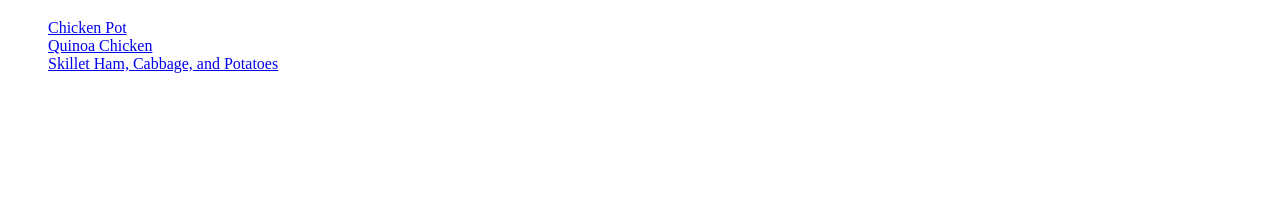
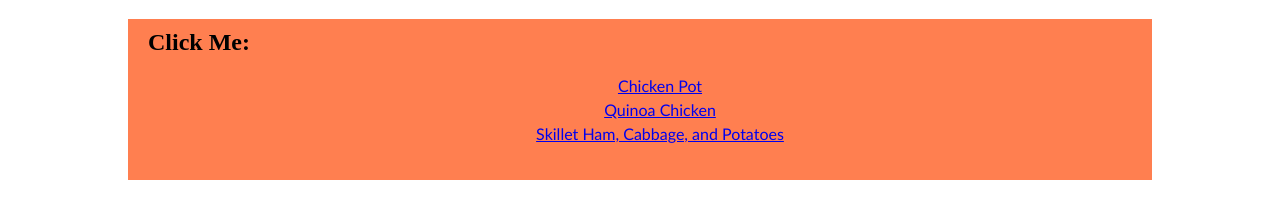
Before and after one commit to chandlerNick/odin-recipes, a plain HTML site: page index.html in a window 1280 px wide. Shown: the part 81-300 px from the top of the page. Drawn offline with Linux system fonts and the light colour scheme.

Commit message:
Add some styling

```diff
--- a/index.html
+++ b/index.html
@@ -8,12 +8,14 @@
 </head>
 <body>
     <h1>Odin Recipes</h1>
-
-    <ul class="homepage-nav">
-        <li><a class="intersite-link" href="./recipes/chickenpot.html">Chicken Pot</a></li>
-        <li><a class="intersite-link" href="./recipes/quinoachicken.html">Quinoa Chicken</a></li>
-        <li><a class="intersite-link" href="./recipes/skilletham.html">Skillet Ham, Cabbage, and Potatoes</a></li>
-    </ul>
+    <div class="homepage-nav">
+        <h2 class="homepage-nav">Click Me:</h2>
+        <ul class="homepage-nav">
+        <li class="homepage-nav"><a class="intersite-link" href="./recipes/chickenpot.html">Chicken Pot</a></li>
+        <li class="homepage-nav"><a class="intersite-link" href="./recipes/quinoachicken.html">Quinoa Chicken</a></li>
+        <li class="homepage-nav"><a class="intersite-link" href="./recipes/skilletham.html">Skillet Ham, Cabbage, and Potatoes</a></li>
+        </ul>
+    </div>
 
 </body>
 </html>
--- a/style.css
+++ b/style.css
@@ -9,13 +9,35 @@ h1 {
     padding: 10px;
 }
 
-.homepage-nav {
+h2.homepage-nav {
+margin-top: -10px;
+}
+
+li.homepage-nav {
+    margin: 4px;
+}
+
+ul.homepage-nav{
     list-style-type: none;
+    text-align: center;
+}
+
+div.homepage-nav {
+    background-color: coral;
+    padding: 20px;
+    margin-top: 20px;
+    margin-bottom: 20px;
+    margin-left: 120px;
+    margin-right: 120px;
 }
 
 img {
     width: 15em;
     height: auto;
+}
+
+.intersite-link {
+    font-family: 'Trebuchet MS', 'Lucida Sans Unicode', 'Lucida Grande', 'Lucida Sans', Arial, sans-serif
 }
 
 .to-home {
```
